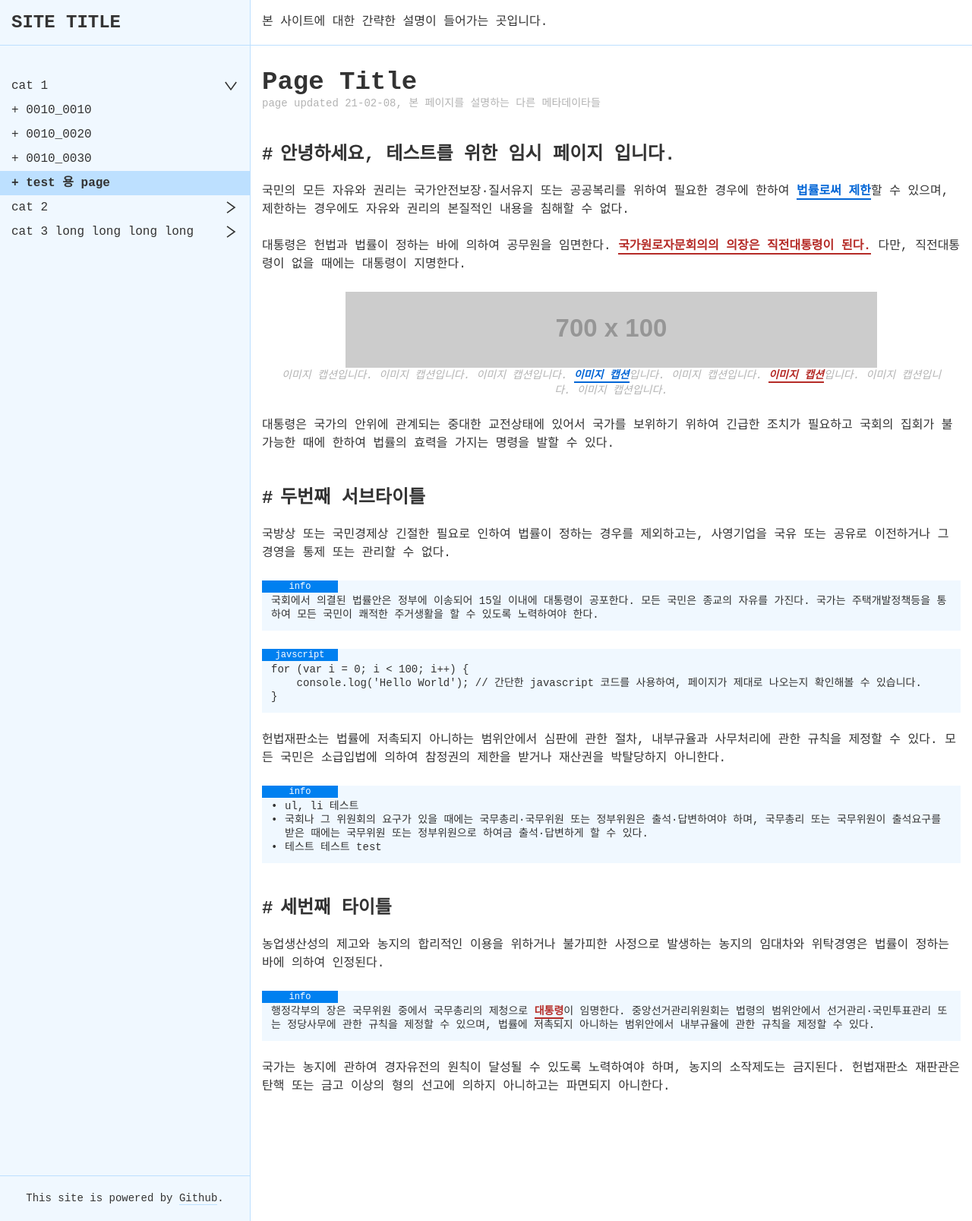
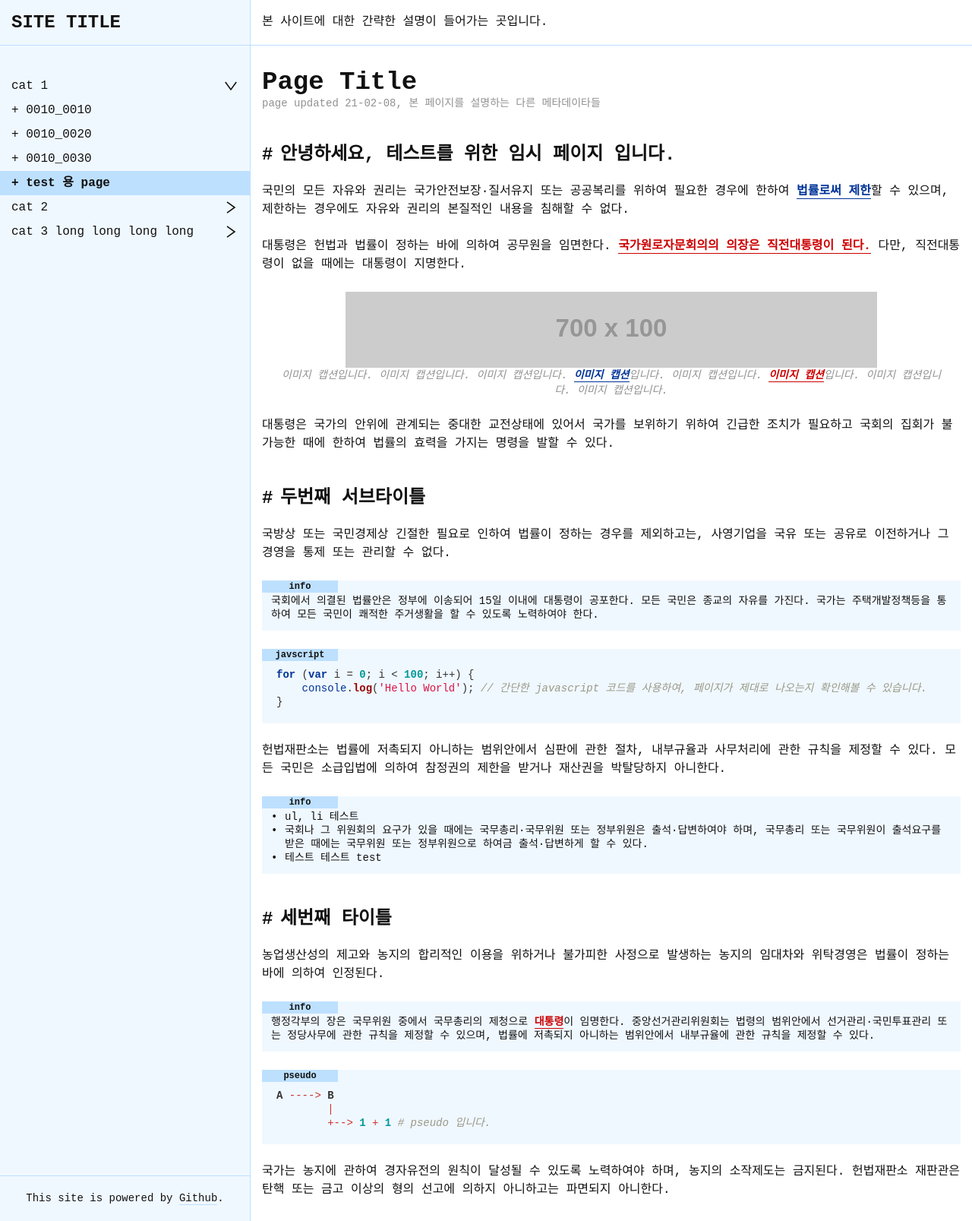
Before and after one commit to teznote/tezskin, a Jekyll site: the page built from docs/cat 1/article_tmp.md, in a window 1280 px wide. Shown: the whole page at 76% size. Built offline with Jekyll 4.4.1, drawn with Linux system fonts in a browser that asks for light colours; nearby versions of some CDN libraries; some web fonts are replaced; a style sheet for code colours, icons or effects is not loaded.

Commit message:
==> added highlight.js and arranged color style

````diff
--- a/_layouts/default.html
+++ b/_layouts/default.html
@@ -14,8 +14,16 @@
     <meta name="viewport" content="width=device-width, initial-scale=1, maximum-scale=1, minimum-scale=1, user-scalable=no"/>
     <title>{{ site.title }}</title>
     <link rel="stylesheet" href="{{ '/assets/style.css' | relative_url }}"/>
+    <link rel="stylesheet" href="{{ '/assets/highlightjs-custom.css' | relative_url }}"/>
   </head>
   <body>
     {% include layout.html %}
+    <script src="https://cdnjs.cloudflare.com/ajax/libs/highlight.js/11.4.0/highlight.min.js" integrity="sha512-IaaKO80nPNs5j+VLxd42eK/7sYuXQmr+fyywCNA0e+C6gtQnuCXNtORe9xR4LqGPz5U9VpH+ff41wKs/ZmC3iA==" crossorigin="anonymous" referrerpolicy="no-referrer"></script>
+    <script src="https://cdnjs.cloudflare.com/ajax/libs/highlight.js/11.4.0/languages/excel.min.js" integrity="sha512-ZXv5yV55jV/5v8ytZ73A34dX3dAUcOld7h6lsdrdonCg0mKIZQBmGlLWSWVYFzTwidld2tR7QY+IJ2cNk7S5vA==" crossorigin="anonymous" referrerpolicy="no-referrer"></script>
+    <script src="https://cdnjs.cloudflare.com/ajax/libs/highlight.js/11.4.0/languages/vbnet.min.js" integrity="sha512-EZpOtKpNXr/u15BgttgwjANF5L9lFvmhhDEd/SmxzHDpMpCG9DaDFNBsJ2WU+99+rjKV8tcP4LtQMxmmCQcYrg==" crossorigin="anonymous" referrerpolicy="no-referrer"></script>
+    <script src="{{ 'assets/pseudo.js' | relative_url }}"></script>
+    <script>
+      hljs.initHighlightingOnLoad();
+    </script>
   </body>
 </html>
--- a/_sass/article.scss
+++ b/_sass/article.scss
@@ -55,15 +55,15 @@ main {
     & > p, & > ul, pre {
       &[class]:after {
         content: attr(class); position: absolute; top: 0; left: 0;
-        font-size: ($mm / 2); padding: 0 10px; line-height: ($mm * 2 / 3); color: #ffffff; background-color: darken($box-bg-color, 50%);
+        font-size: ($mm / 2); font-weight: $bold; padding: 0 10px; line-height: ($mm * 2 / 3); color: $base-color; background-color: darken($box-bg-color, 10%);
         display: inline-block; width: 80px; text-align: center;
       }
     }
     b, strong {
-      font-weight: $bold; color: $b-color; border-bottom: 2px solid $b-color;
+      font-weight: $bold; color: $b-color; border-bottom: 1px solid $b-color;
     }
     a, a:link, a:visited, a:hover, a:active {
-      font-weight: $bold; color: $a-color; border-bottom: 2px solid $a-color;
+      font-weight: $bold; color: $a-color; border-bottom: 1px solid $a-color;
     }
   }
 }
--- a/_sass/vars.scss
+++ b/_sass/vars.scss
@@ -3,7 +3,7 @@ $h1-size: 34px;
 $h2-size: 24px;
 $base-size: 16px;
 $small-size: 14px;
-$base-color: #333333;
+$base-color: #111111;
 $bp-width: 960px;
 $max-width: 1400px;
 $sb-width: 330px;
@@ -14,8 +14,8 @@ $box-bg-color: #F0F8FF;
 $normal: 400;
 $bold: 800;
 $mm: 24px;
-$a-color: #0366d6;
-$b-color: #b52b27;
+$a-color: #039;
+$b-color: #c00;
 $nav-mm: 32px;
 
 @mixin container {
--- /dev/null
+++ b/assets/highlightjs-custom.css
@@ -0,0 +1,7 @@
+.hljs {display:block;overflow-x:auto;padding:.5em;color:#333;background:#f8f8f8}.hljs-comment,.hljs-quote{color:#998;font-style:italic}.hljs-selector-tag,.hljs-subst{color:#333;font-weight:bold}.hljs-variable,.hljs-template-variable,.hljs-tag .hljs-attr{color:#039}.hljs-string,.hljs-doctag{color:#d14}.hljs-section,.hljs-selector-id{color:#900;font-weight:bold}.hljs-subst{font-weight:normal}.hljs-type{color:#458;font-weight:bold}.hljs-tag,.hljs-attribute{color:#000080;font-weight:normal}.hljs-regexp,.hljs-link{color:#009926}.hljs-symbol,.hljs-bullet{color:#990073}.hljs-built_in,.hljs-builtin-name{color:#0086b3}.hljs-meta{color:#999;font-weight:bold}.hljs-deletion{background:#fdd}.hljs-addition{background:#dfd}.hljs-emphasis{font-style:italic}.hljs-strong{font-weight:bold}
+
+.hljs-leadline{color:#c33}
+.hljs-keyword{color:#039;font-weight:bold}
+.hljs-title{color:#900;font-weight:bold}
+.hljs-number,.hljs-literal{color:#099;font-weight:bold}
+.hljs-name{color:#039;font-weight:bold;}
--- /dev/null
+++ b/assets/pseudo.js
@@ -0,0 +1,31 @@
+/*
+Language: Pseudo
+Description: My custom for pseudo code
+Website: None
+Category: common
+*/
+
+hljs.registerLanguage("pseudo", function(hljs) {
+  return {
+      aliases: ['ps'],
+      contains: [
+          {
+              className: 'strong',
+              begin: /\b[A-Z][A-Z0-9]*\b/,
+          },
+          {
+              className: 'number',
+              begin: /\b[0-9]+\b/,
+          },
+          {
+              className: 'leadline',
+              begin: /[-+*\/><=!^ṿ|?\\]+/,
+          },
+          {
+              className: 'comment',
+              begin: /#/,
+              end: /\s\s|\n|$/,
+          },
+      ],
+  };
+});
--- a/docs/cat 1/article_tmp.md
+++ b/docs/cat 1/article_tmp.md
@@ -44,4 +44,11 @@ for (var i = 0; i < 100; i++) {
 행정각부의 장은 국무위원 중에서 국무총리의 제청으로 **대통령**이 임명한다. 중앙선거관리위원회는 법령의 범위안에서 선거관리·국민투표관리 또는 정당사무에 관한 규칙을 제정할 수 있으며, 법률에 저촉되지 아니하는 범위안에서 내부규율에 관한 규칙을 제정할 수 있다.
 {:.info}
 
+```pseudo
+A ----> B
+        |
+        +--> 1 + 1 # pseudo 입니다.
+```
+{:.pseudo}
+
 국가는 농지에 관하여 경자유전의 원칙이 달성될 수 있도록 노력하여야 하며, 농지의 소작제도는 금지된다. 헌법재판소 재판관은 탄핵 또는 금고 이상의 형의 선고에 의하지 아니하고는 파면되지 아니한다.
````
Also changed, not shown: README.md.
